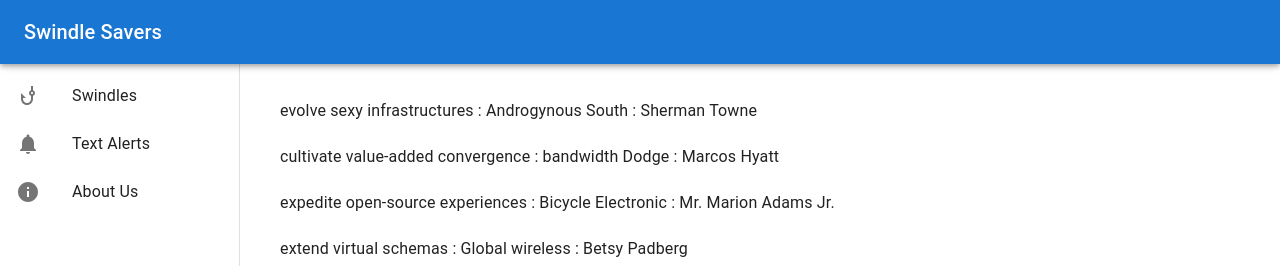
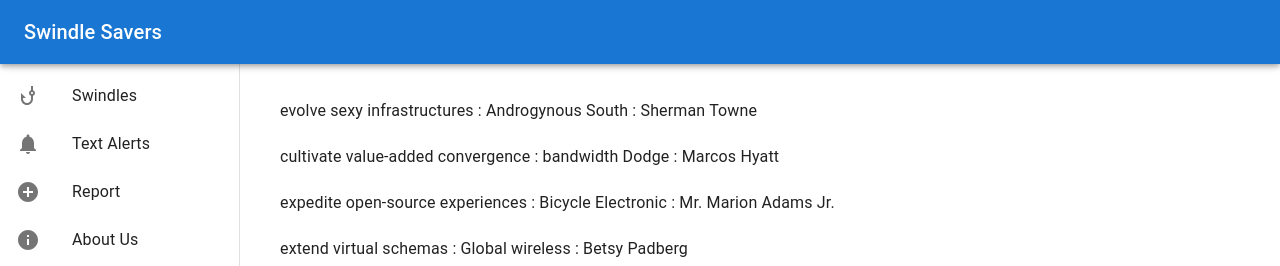
Before and after one commit to jsonballadares/shellhacks-2022, a React (Create React App) app in the folder swindle-savers/: page /swindles in a window 1280 px wide. Shown: the top 266 px of the page. Built offline with nearby package versions, Linux system fonts and the light colour scheme.

Commit message:
added report page

```diff
--- a/swindle-savers/src/Components/ClippedDrawer/ClippedDrawer.js
+++ b/swindle-savers/src/Components/ClippedDrawer/ClippedDrawer.js
@@ -13,6 +13,7 @@
 import PhishingIcon from '@mui/icons-material/Phishing';
 import NotificationsIcon from '@mui/icons-material/Notifications';
 import InfoIcon from '@mui/icons-material/Info';
+import AddCircleIcon from '@mui/icons-material/AddCircle';
 
 const drawerWidth = 240;
 
@@ -52,6 +53,12 @@
                 </ListItemIcon>
                 <ListItemText primary={'Text Alerts'} />
             </ListItemButton>
+            <ListItemButton onClick={() => nav('/report')}>
+                <ListItemIcon>
+                    <AddCircleIcon />
+                </ListItemIcon>
+                <ListItemText primary={'Report'} />
+            </ListItemButton>
             <ListItemButton onClick={() => nav('/about')}>
                 <ListItemIcon>
                     <InfoIcon />
--- /dev/null
+++ b/swindle-savers/src/Components/ReportPage/ReportPage.js
@@ -0,0 +1,9 @@
+import { Typography } from "@mui/material";
+
+export default function ReportPage() {
+  return (
+    <div>
+        <Typography>Report Page!</Typography>
+    </div>
+  );
+}
--- a/swindle-savers/src/appRoutes.js
+++ b/swindle-savers/src/appRoutes.js
@@ -4,6 +4,7 @@
 import AlertsPage from './Components/AlertsPage/AlertsPage';
 import AboutPage from './Components/AboutPage/AboutPage';
 import { Navigate } from 'react-router-dom';
+import ReportPage from './Components/ReportPage/ReportPage';
 
 const appRoutes = [
   {
@@ -38,6 +39,14 @@
     ),
   },
   {
+    path: '/report',
+    element: (
+        <ClippedDrawer>
+            <ReportPage></ReportPage>
+        </ClippedDrawer>
+    ),
+  },
+  {
     path: '/',
     element: <Navigate to="/dashboard" />,
   }
```
